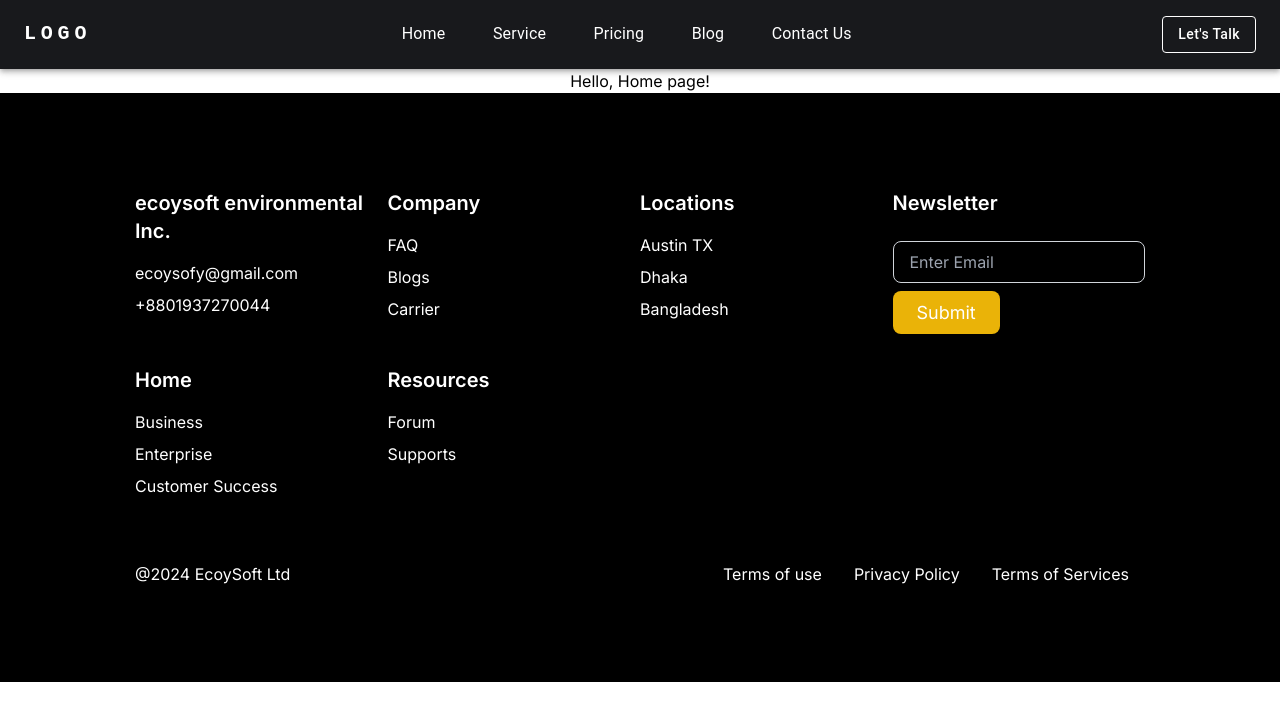
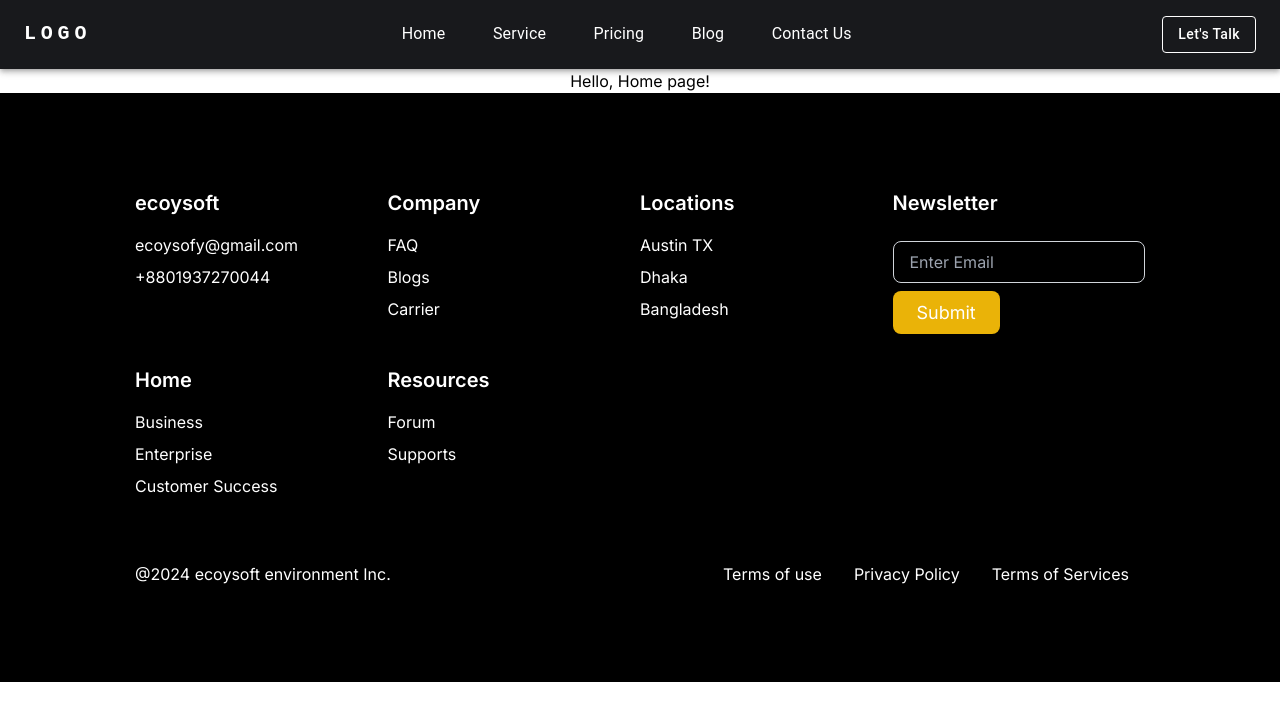
Before and after one commit to ecoysoft/eco-client, a Next.js app: page / in a window 1280 px wide. Shown: the top 720 px of the page. Built offline with nearby package versions, Linux system fonts and the light colour scheme.

Commit message:
Update footer.tsx

```diff
--- a/app/Layouts/footer.tsx
+++ b/app/Layouts/footer.tsx
@@ -13,7 +13,7 @@ interface FooterData {
 const footerData: FooterData[] = [
   {
     id: 1,
-    title: "ecoysoft environmental Inc.",
+    title: "ecoysoft",
     link1: "ecoysofy@gmail.com",
     link2: "+8801937270044",
   },
@@ -125,7 +125,7 @@ export const Footer: React.FC = () => {
         </>
         {/* footer bottom section */}
         <div className="flex flex-col md:flex-row justify-center md:justify-between items-center text-white pt-8 md:pt-16">
-          <p className="mb-4 md:mb-0">@2024 EcoySoft Ltd</p>
+          <p className="mb-4 md:mb-0">@2024 ecoysoft environment Inc.</p>
           <div className="flex justify-center items-center mt-4 md:mt-0">
             <Link href={""} className="mx-4">
               Terms of use
```
